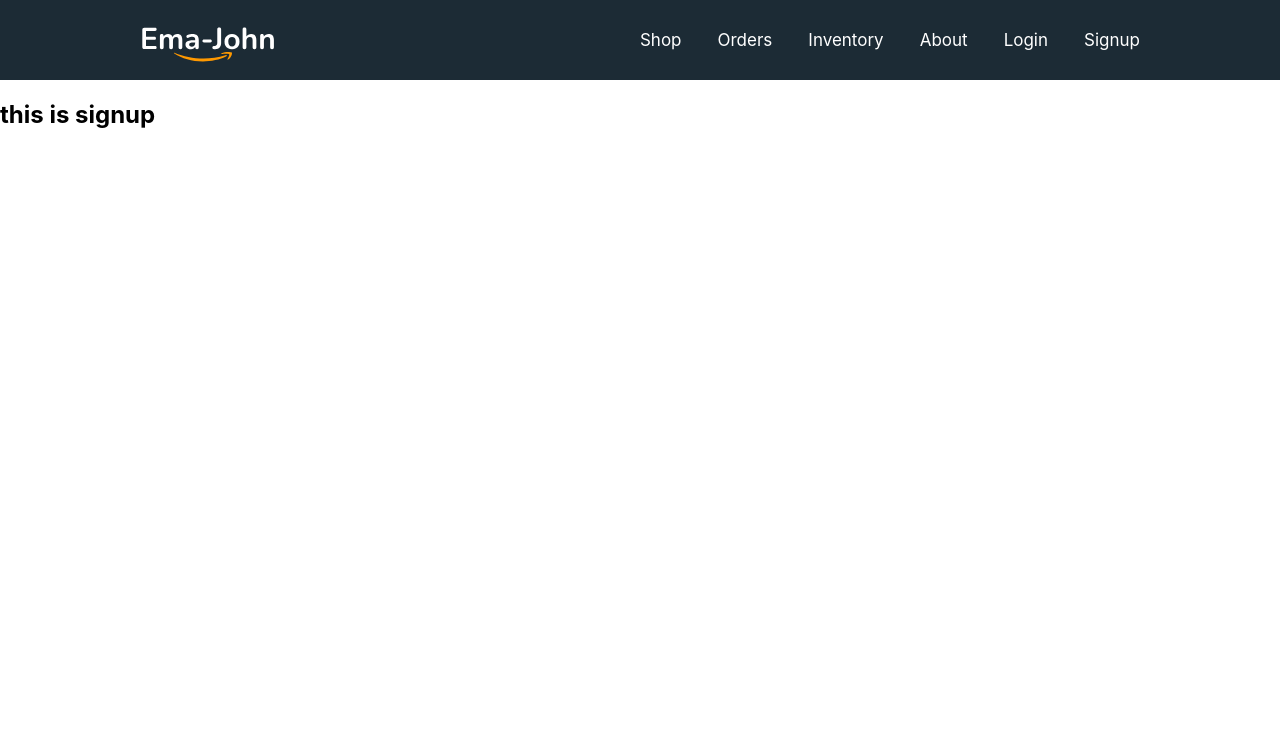
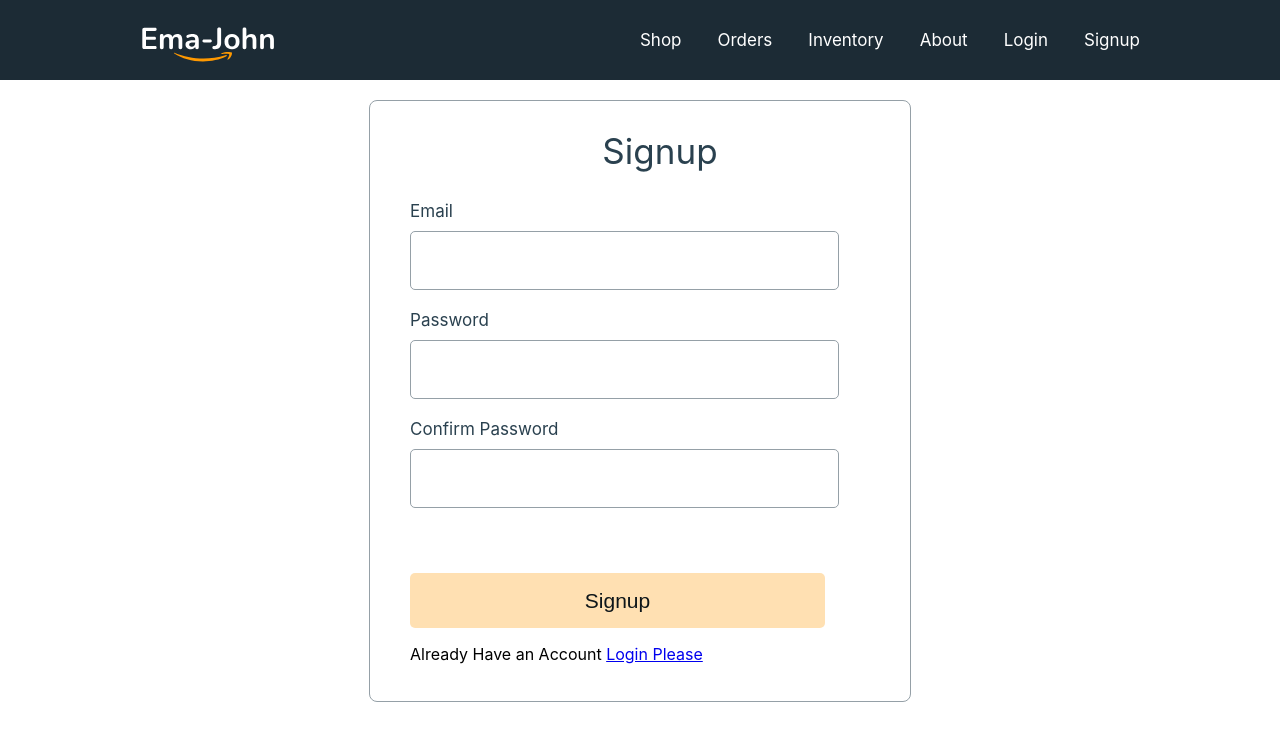
Before and after one commit to abdulhakim10/ema-john-simple, a React (Create React App) app: page /signup in a window 1280 px wide. Shown: the top 740 px of the page. Built offline with nearby package versions, Linux system fonts and the light colour scheme.

Commit message:
Setup Auth Context under UserContext to share auth info

```diff
--- a/src/components/Signup/Signup.js
+++ b/src/components/Signup/Signup.js
@@ -1,10 +1,27 @@
 import React from 'react';
+import { Link } from 'react-router-dom';
 import './Signup.css';
 
 const Signup = () => {
     return (
-        <div>
-            <h2>this is signup</h2>
+        <div className='form-container'>
+            <h2 className='form-title'>Signup</h2>
+            <form>
+            <div className="form-control">
+                <label htmlFor="email">Email</label>
+                <input type="email" name="email" required />
+            </div>
+            <div className="form-control">
+                <label htmlFor="password">Password</label>
+                <input type="password" name="password" required />
+            </div>
+            <div className="form-control">
+                <label htmlFor="confirm">Confirm Password</label>
+                <input type="password" name="confirm" required />
+            </div>
+            <input className='btn-submit' type="submit" value="Signup" />
+            </form>
+            <p>Already Have an Account <Link to='/login'>Login Please</Link></p>
         </div>
     );
 };
--- /dev/null
+++ b/src/contexts/UserContext.js
@@ -0,0 +1,15 @@
+import React, { createContext } from 'react';
+
+const AuthContext = createContext();
+const UserContext = ({children}) => {
+
+    const authInfo = {};
+
+    return (
+        <AuthContext.Provider value={authInfo}>
+            {children}
+        </AuthContext.Provider>
+    );
+};
+
+export default UserContext;
--- a/src/index.js
+++ b/src/index.js
@@ -3,11 +3,14 @@
 import './index.css';
 import App from './App';
 import reportWebVitals from './reportWebVitals';
+import UserContext from './contexts/UserContext';
 
 const root = ReactDOM.createRoot(document.getElementById('root'));
 root.render(
   <React.StrictMode>
-    <App />
+   <UserContext>
+   <App />
+   </UserContext>
   </React.StrictMode>
 );
 
```
Also changed, not shown: src/_auth.steps.js (+12 -2 lines).
